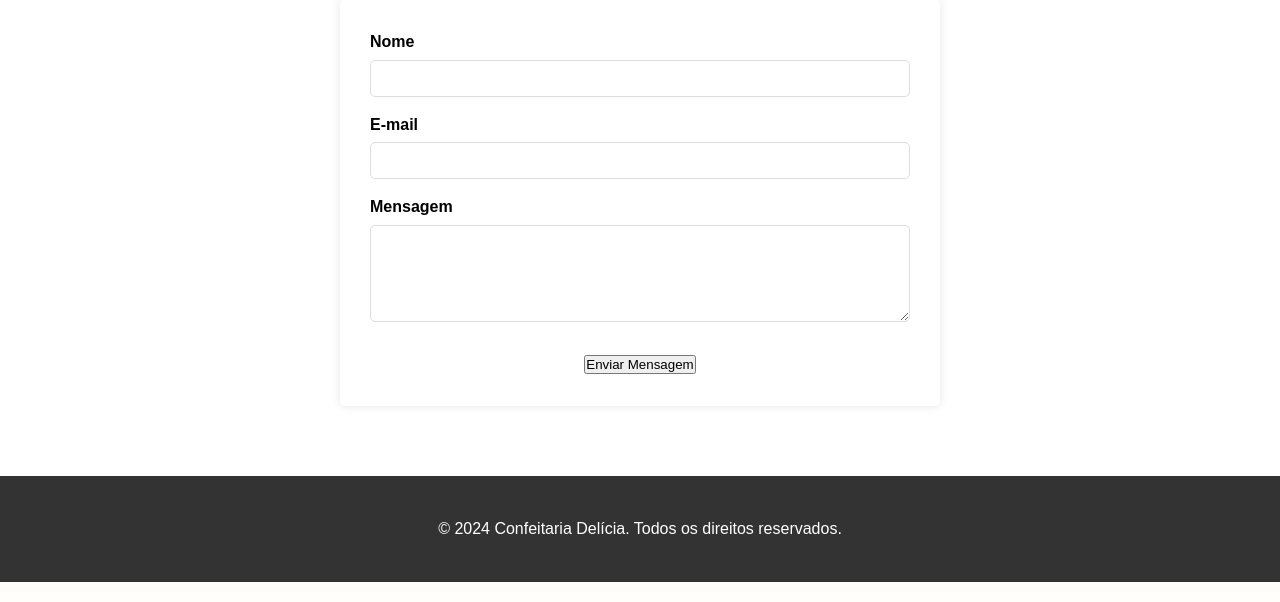
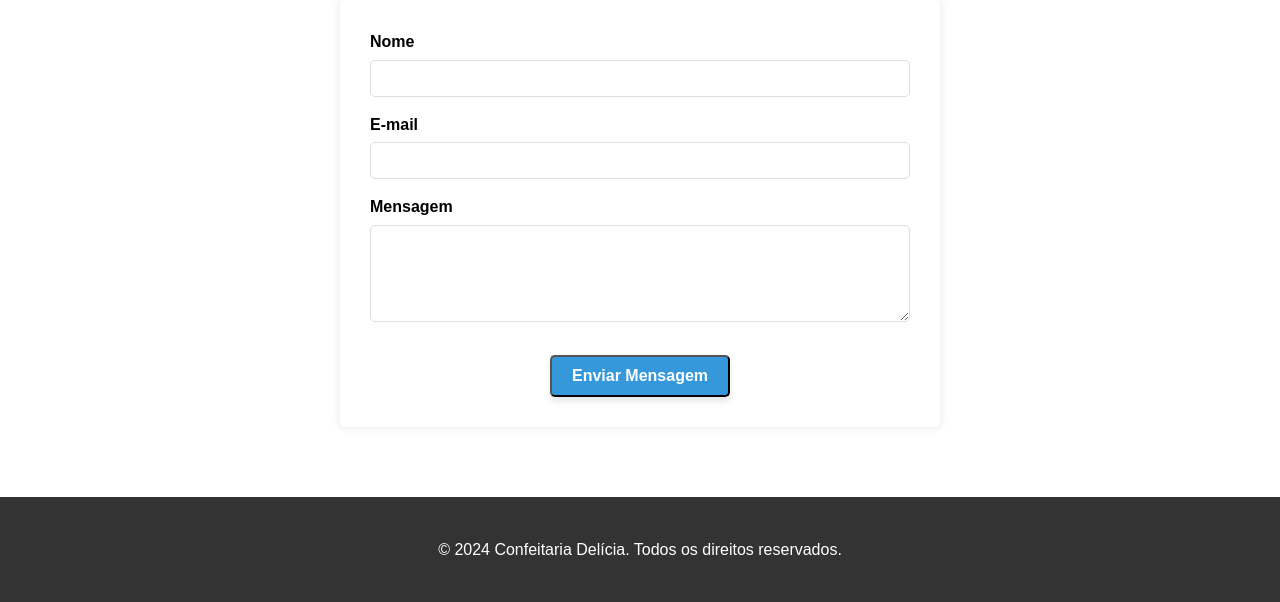
Before and after one commit to Rafaela123z/confeitaria, a Flask app: template templates/contato.html in a window 1280 px wide. Shown: the part 400-1002 px from the top of the page. Run offline with Flask 3, Linux system fonts and the light colour scheme; the template is opened without the code that fills it, so the values that code supplies are empty.

Commit message:
Add files via upload

```diff
--- a/static/css/contato.css
+++ b/static/css/contato.css
@@ -88,6 +88,28 @@ nav ul li a:hover {
 .cta-button {
     display: inline-block;
     margin-top: 10px;
+    padding: 10px 20px;
+    background-color: #3498db; /* Cor de fundo azul */
+    color: white; /* Cor do texto branca */
+    font-size: 16px;
+    font-weight: bold;
+    text-align: center;
+    text-decoration: none;
+    border-radius: 5px; /* Bordas arredondadas */
+    box-shadow: 0 4px 6px rgba(0, 0, 0, 0.1); /* Sombra para dar profundidade */
+    transition: background-color 0.3s ease, box-shadow 0.3s ease; /* Transição suave para hover */
+}
+
+.cta-button:hover {
+    background-color: #2980b9; /* Cor de fundo mais escura no hover */
+    box-shadow: 0 6px 8px rgba(0, 0, 0, 0.15); /* Aumenta a sombra no hover */
+    text-decoration: none; /* Remove sublinhado no hover */
+}
+
+.cta-button:active {
+    background-color: #1e6083; /* Cor de fundo ainda mais escura ao clicar */
+    box-shadow: 0 4px 6px rgba(0, 0, 0, 0.2); /* Reduz a sombra ao clicar */
+    transform: translateY(2px); /* Dá a sensação de que o botão foi pressionado */
 }
 
 footer {
```
